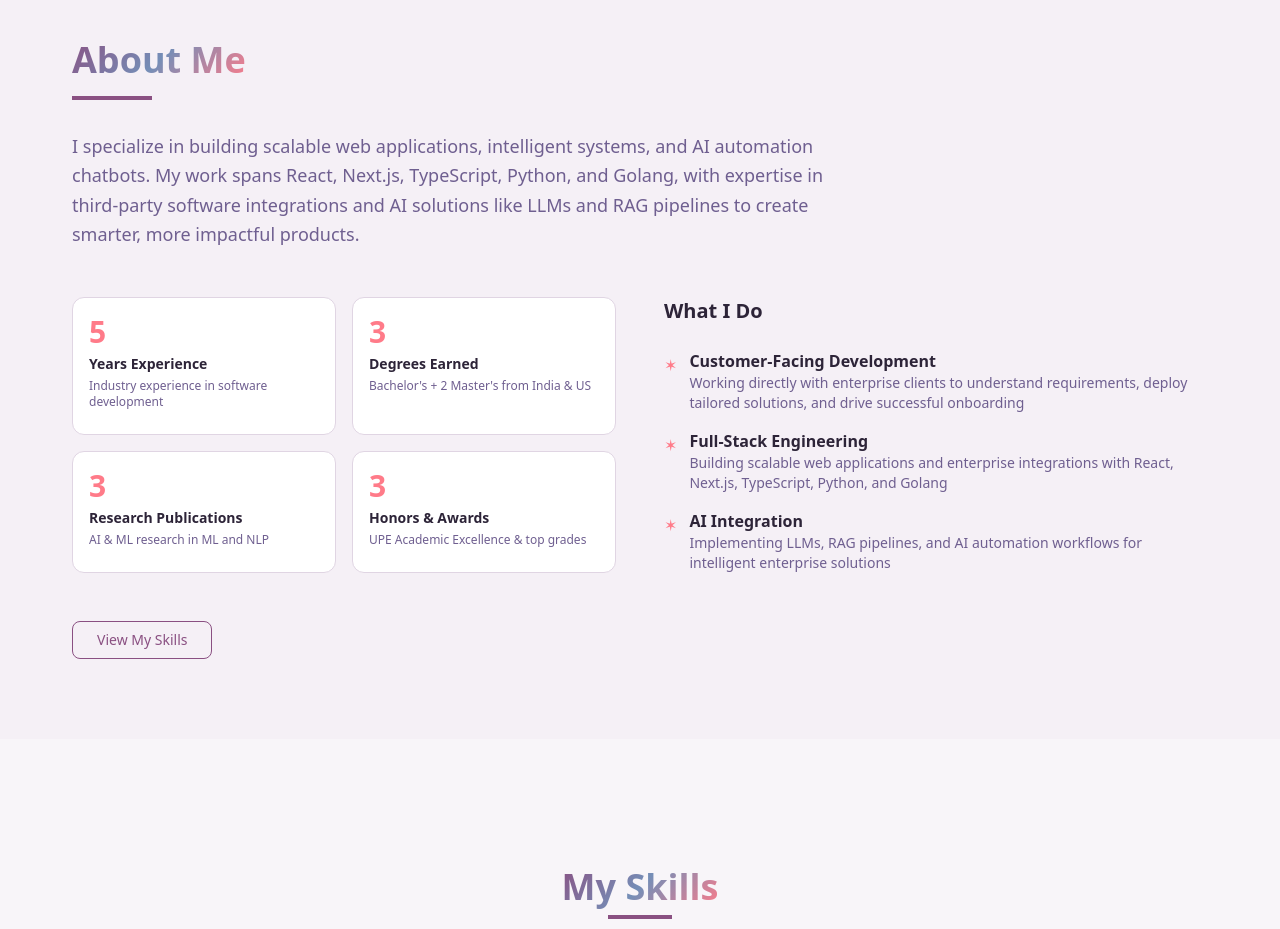
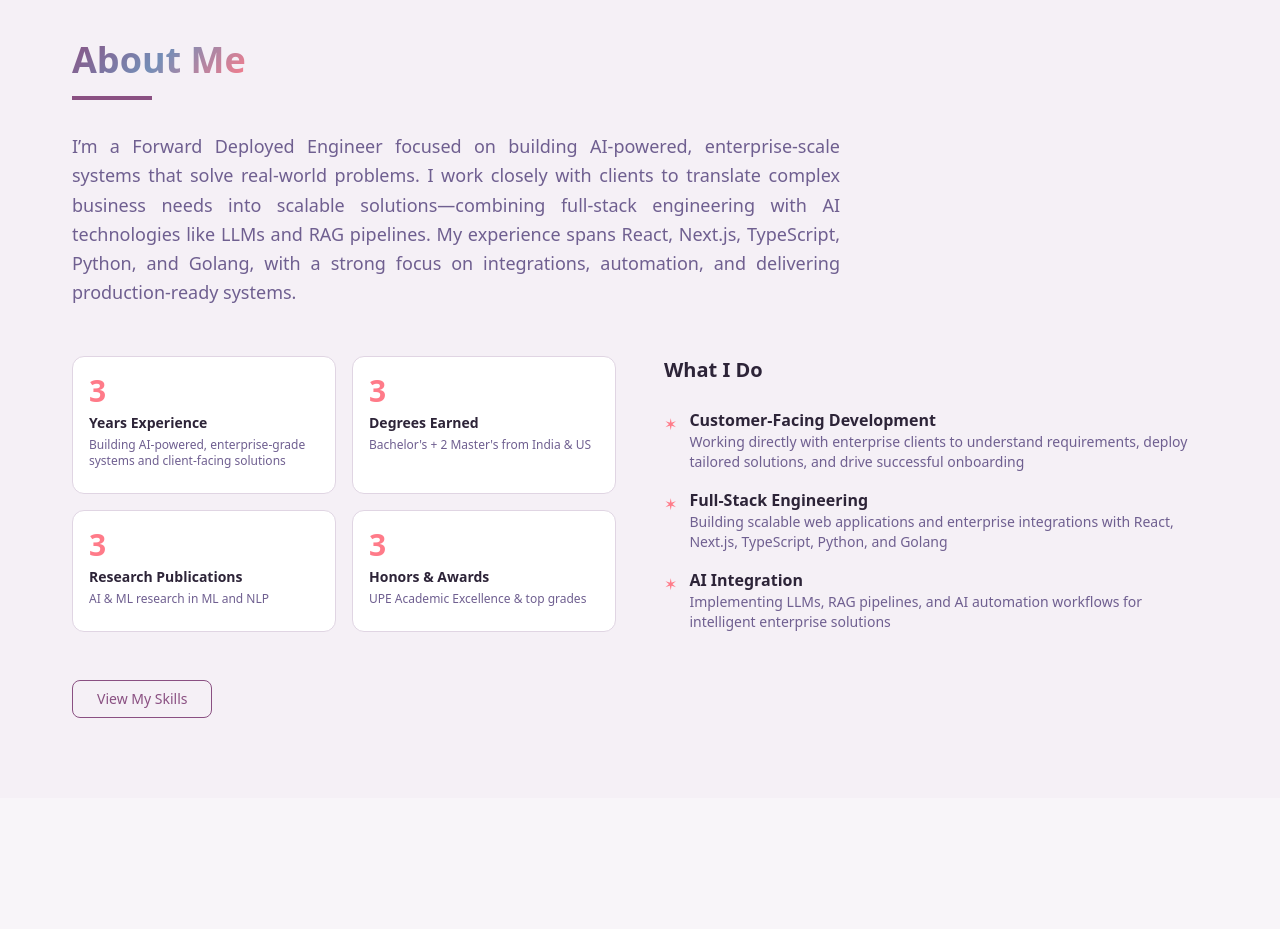
Before and after one commit to AreenaMahek/AreenaMahek, a Next.js app: page / in a window 1280 px wide. Shown: the part 840-1769 px from the top of the page. Built offline with nearby package versions, Linux system fonts and the light colour scheme.

Commit message:
Revise About Me section with new details
Updated the About section to reflect current role and experience.

```diff
--- a/src/components/About.tsx
+++ b/src/components/About.tsx
@@ -9,10 +9,11 @@ export default function About() {
         </h2>
         <div className="w-20 h-1 bg-[var(--primary)] mb-8" />
 
-        <p className="text-[var(--text-muted)] text-base md:text-lg leading-relaxed mb-12 max-w-3xl">
-          I specialize in building scalable web applications, intelligent systems, and AI automation chatbots.
-          My work spans React, Next.js, TypeScript, Python, and Golang, with expertise in third-party software
-          integrations and AI solutions like LLMs and RAG pipelines to create smarter, more impactful products.
+        <p className="text-[var(--text-muted)] text-base md:text-lg leading-relaxed mb-12 max-w-3xl text-justify">
+          I’m a Forward Deployed Engineer focused on building AI-powered, enterprise-scale systems that solve real-world problems.
+          I work closely with clients to translate complex business needs into scalable solutions—combining full-stack engineering
+          with AI technologies like LLMs and RAG pipelines. My experience spans React, Next.js, TypeScript, Python, and Golang,
+          with a strong focus on integrations, automation, and delivering production-ready systems.
         </p>
 
         {/* Two column layout: Stats cards on left, Focus areas on right */}
@@ -23,9 +24,9 @@ export default function About() {
               href="#experience"
               className="bg-[var(--card-bg)] border border-[var(--card-border)] rounded-xl p-4 hover:border-[var(--primary)]/50 hover:scale-[1.02] transition-all duration-300 cursor-pointer block"
             >
-              <p className="text-3xl font-bold text-[var(--accent)] mb-1">5</p>
+              <p className="text-3xl font-bold text-[var(--accent)] mb-1">3</p>
               <p className="font-semibold text-[var(--foreground)] text-sm mb-1">Years Experience</p>
-              <p className="text-xs text-[var(--text-muted)]">Industry experience in software development</p>
+              <p className="text-xs text-[var(--text-muted)]">Building AI-powered, enterprise-grade systems and client-facing solutions</p>
             </a>
             <a
               href="#education"
```
